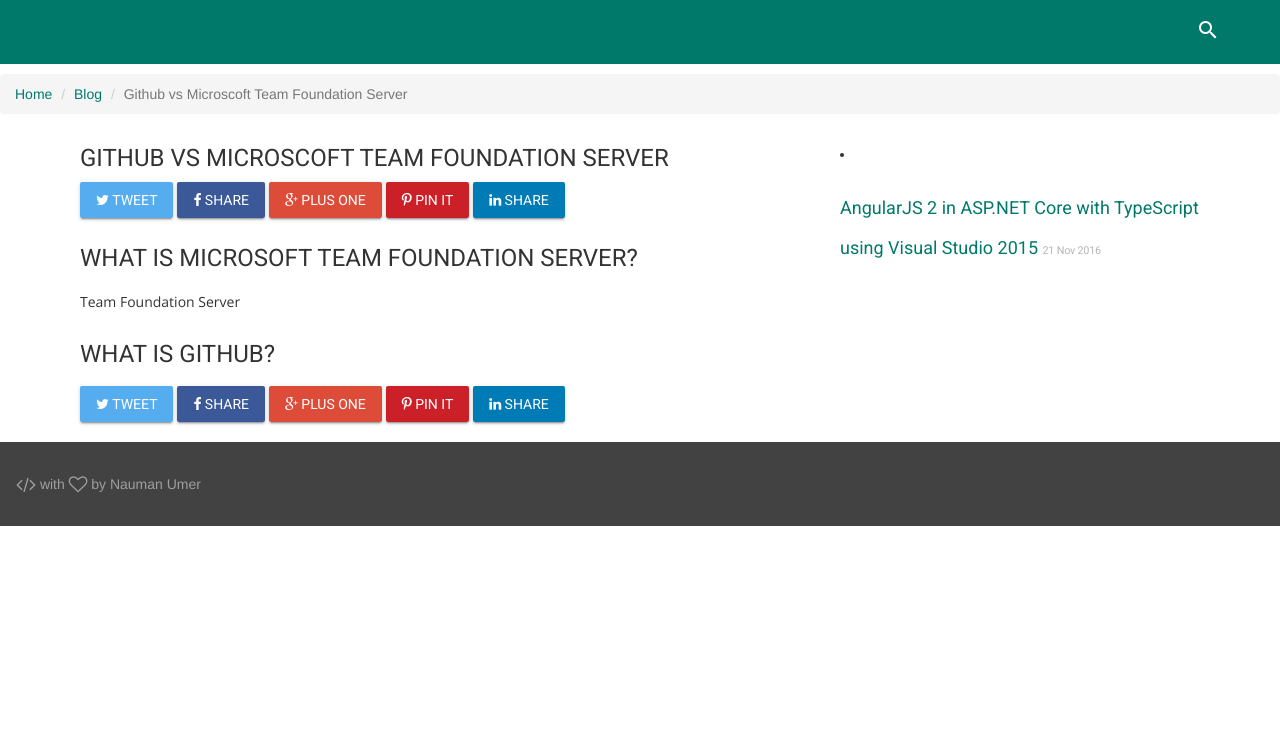
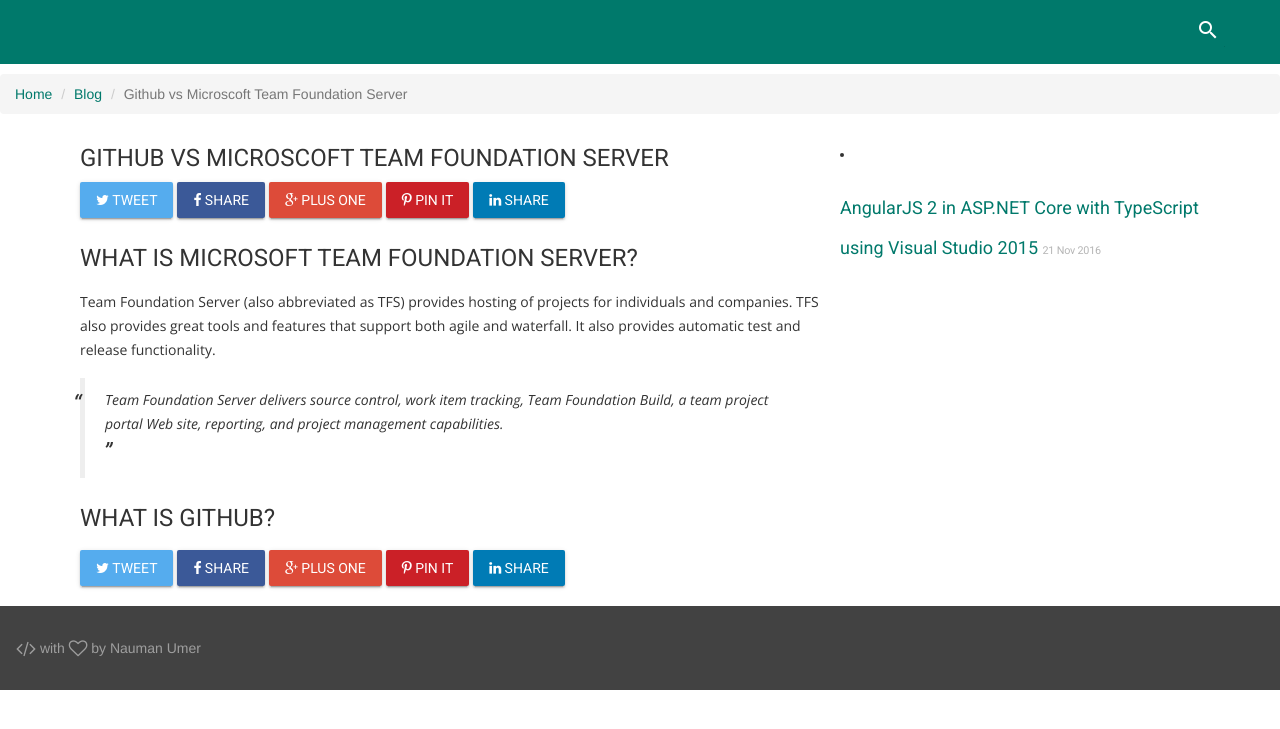
Before and after one commit to nmanumr/nmanumr.com, a Jekyll site: the page built from _posts/2016-12-8-Github-vs-tfs.md, in a window 1280 px wide. Shown: the top 729 px of the page. Built offline with Jekyll 4.4.1, drawn with Linux system fonts in a browser that asks for light colours; nearby versions of some CDN libraries; library files that are not in the unit come from our copies; comment, search, counter and statistics services are not loaded.

Commit message:
Update 2016-12-8-Github-vs-tfs.md

```diff
--- a/_posts/2016-12-8-Github-vs-tfs.md
+++ b/_posts/2016-12-8-Github-vs-tfs.md
@@ -8,5 +8,7 @@
 ---
 
 #### What is Microsoft Team Foundation Server?
-Team Foundation Server
+Team Foundation Server (also abbreviated as TFS) provides hosting of projects for individuals and companies. TFS also provides great tools and features that support both agile and waterfall. It also provides automatic test and release functionality.
+> Team Foundation Server delivers source control, work item tracking, Team Foundation Build, a team project portal Web site, reporting, and project management capabilities.
+
 #### What is Github?
```
